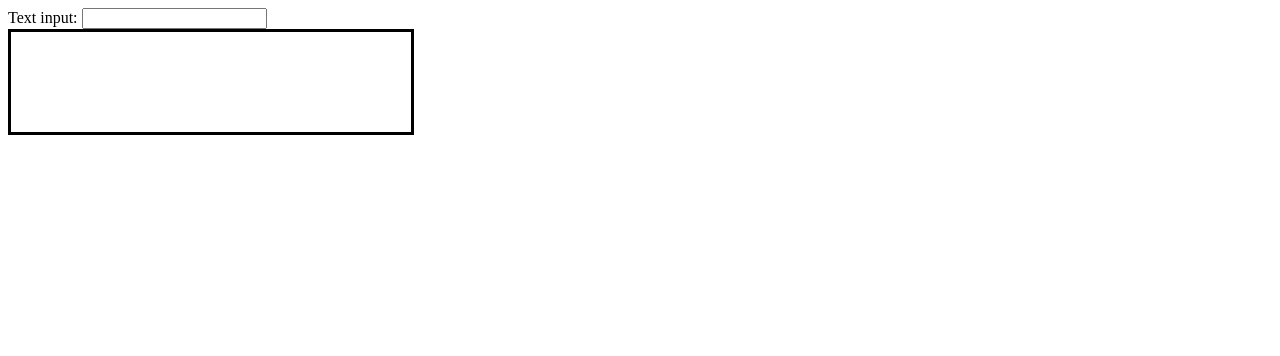
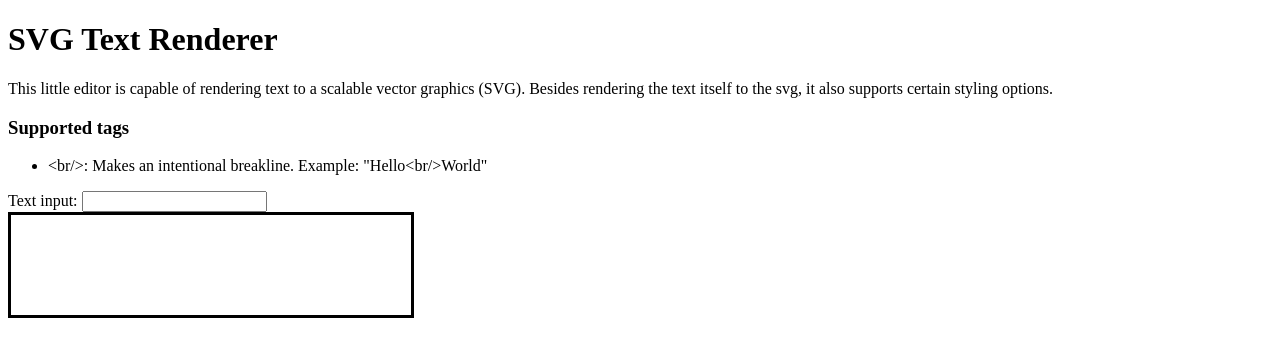
Before and after one commit to leozulfiu/svg-text-rendering, a website built with webpack: page index_template.html in a window 1280 px wide. Built offline with nearby package versions, Linux system fonts and the light colour scheme.

Commit message:
Write intro and some infos

```diff
--- a/index_template.html
+++ b/index_template.html
@@ -2,9 +2,18 @@
 <html lang="en">
 <head>
     <meta charset="UTF-8">
-    <title>SVG Text Rendering</title>
+    <title>SVG Text Renderer</title>
 </head>
 <body>
+<h1>SVG Text Renderer</h1>
+This little editor is capable of rendering text to a scalable vector graphics (SVG). Besides rendering the text
+itself to the svg, it also supports certain styling options.
+
+<h3>Supported tags</h3>
+<ul>
+    <li>&lt;br/&gt;: Makes an intentional breakline. Example: "Hello&lt;br/&gt;World"</li>
+</ul>
+
 <label for="textInput">Text input: </label>
 <input id="textInput" name="textInput" type="text">
 <br/>
```
